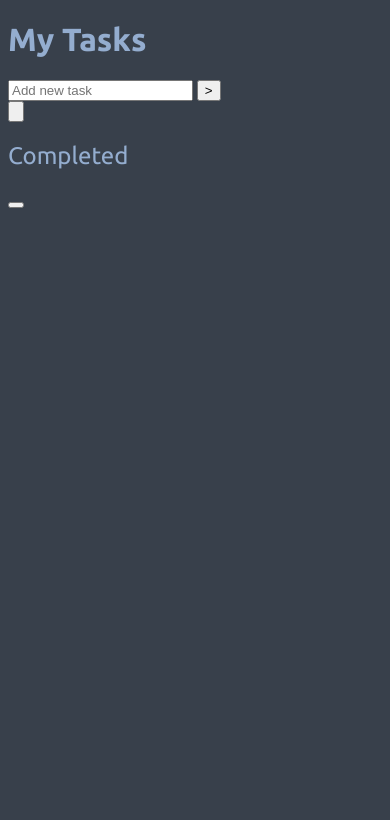
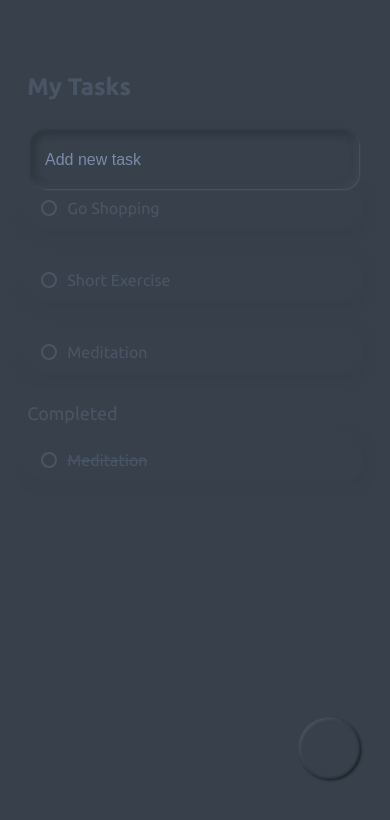
Before and after one commit to LucasKenjiValtech/ToDoList, a website built with Vite: page index.html in a window 390 px wide. Built offline with nearby package versions, Linux system fonts and the light colour scheme; files whose address does not match are found by name.

Commit message:
criação do mobile.css e colocar div ao redor do form

```diff
--- a/index.html
+++ b/index.html
@@ -8,15 +8,21 @@
     <link rel="preconnect" href="https://fonts.gstatic.com" crossorigin>
     <link href="https://fonts.googleapis.com/css2?family=Ubuntu:wght@400;500;700&display=swap" rel="stylesheet">
     <link rel="stylesheet" href="src/assets/css/global.css">
+
+    <link rel="stylesheet" href="src/assets/css/mobile.css">
     <title>To Do List</title>
 </head>
     <body>
         <header>
             <h1>My Tasks</h1>
-            <form action="">
-                <input type="text" placeholder="Add new task">
-                <input type="submit" value=">">
-            </form>
+            <div class="form-modal">
+                <form action="">
+                    <input type="text" placeholder="Add new task">
+                    <button>
+                        <img src="src/assets/img/Vector.svg" alt="">
+                    </button>
+                </form>
+            </div>
             <button class="burguer-button">
                 <img src="src/assets/img/Burger.svg" alt="">
             </button>
@@ -24,7 +30,18 @@
         <main>
             <div id="to-do-itens">
                 <div class="content">
-
+                    <label for="">
+                        <input type="checkbox">
+                        <div>Go Shopping</div>
+                    </label>
+                    <label for="">
+                        <input type="checkbox">
+                        <div>Short Exercise</div>
+                    </label>
+                    <label for="">
+                        <input type="checkbox">
+                        <div>Meditation</div>
+                    </label>
                 </div>
             </div>
             <div id="completed-itens">
@@ -32,12 +49,17 @@
                     <h2>Completed</h2>
                 </div>
                 <div class="content">
-
+                    <label class="completed" for="">
+                        <input type="checkbox">
+                        <div>Meditation</div>
+                    </label>
                 </div>
             </div>
         </main>
         <footer>
-            <button></button>
+            <button id="openModal"  class="plus-button">
+                <img src="src/assets/img/Plus.svg" alt="">
+            </button>
         </footer>
     </body>
 </html>
--- /dev/null
+++ b/src/assets/css/mobile.css
@@ -0,0 +1,113 @@
+@import url(global.css);
+
+body{
+    margin: 0 7%;
+}
+
+h1{
+    font-size: 24px;
+}
+
+h2{
+    font-size: 18px;
+}
+
+button{
+    border: none;
+    background-color: var(--primaryColor);
+}
+
+.form-modal{
+    display: none;
+    position: absolute;
+    justify-content: center;
+    display: flex;
+    justify-content: center;
+    top: 0;
+    left: 0;
+    height: 100%;
+    width: 100%;
+    background-color: rgba(56, 64, 75, 0.8);
+}
+
+form{
+    position: relative;
+    margin-top: 130px;
+}
+
+    form input[type="text"]{
+        border: none;
+        color: var(--accentColor);
+        box-shadow: 1px 1px 2px rgba(136, 141, 147, 0.3), -1px -1px 2px rgba(46, 53, 62, 0.5), inset -3px 3px 6px rgba(46, 53, 62, 0.2), inset 3px -3px 6px rgba(46, 53, 62, 0.2), inset -3px -3px 6px rgba(66, 75, 88, 0.9), inset 3px 3px 8px rgba(46, 53, 62, 0.9);
+        background-color: var(--primaryColor);
+        height: 59px;
+        width: 300px;
+        border-radius: 16px;
+        margin-bottom: 30px;
+        padding: 0 14px;
+        font-size: 16px;
+    }
+
+    form input[type="text"]::placeholder{
+        color: rgba(148, 173, 207, 0.7);
+    }
+
+form button{
+    position: absolute;
+    right: 10px;
+    top: 17px;
+}
+
+header{
+    display: flex;
+    padding-top: 57px;
+    justify-content: space-between;
+    padding-bottom: 35px;
+}
+
+main{
+    padding-top: 35px;
+}
+
+label{
+    display: flex;
+    align-items: center;
+    height: 42px;
+    box-shadow: -5px 5px 10px rgba(48, 54, 64, 0.2), 5px -5px 10px rgba(48, 54, 64, 0.2), -5px -5px 10px rgba(64, 74, 86, 0.9), 5px 5px 13px rgba(48, 54, 64, 0.9), inset 1px 1px 2px rgba(64, 74, 86, 0.3), inset -1px -1px 2px rgba(48, 54, 64, 0.5);
+    border-radius: 16px;
+    margin-bottom: 30px;
+    padding: 0 14px;
+    font-size: 16px;
+}
+
+label input{
+    all: unset;
+    width: 12px;
+    height: 12px;
+    border: 2px solid var(--accentColor);
+    border-radius: 50%;
+    margin-right: 10px;
+}
+
+    label input:checked{
+        background-color: var(--accentColor);
+    }
+
+label div{
+    display: inline;
+}
+
+.plus-button{
+    background-color: var(--primaryColor);
+    box-shadow: -1px 1px 2px rgba(22, 26, 30, 0.2), 1px -1px 2px rgba(22, 26, 30, 0.2), -1px -1px 2px rgba(90, 102, 120, 0.9), 1px 1px 3px rgba(22, 26, 30, 0.9), inset 1px 1px 2px rgba(90, 102, 120, 0.3), inset -1px -1px 2px rgba(22, 26, 30, 0.5);
+    width: 60px;
+    height: 60px;
+    border-radius: 50%;
+    position: fixed;
+    bottom: 65px;
+    right: 30px;
+}
+
+.plus-button-close{
+    background-color: var(--accentColor);
+}
```
